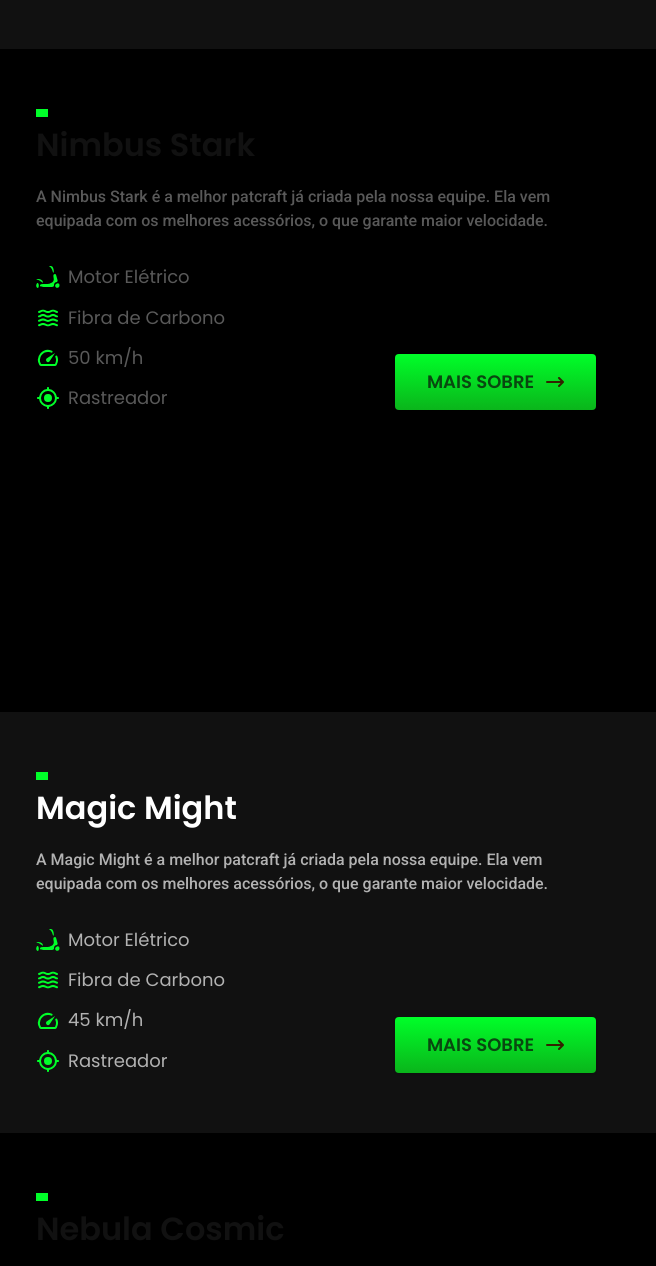
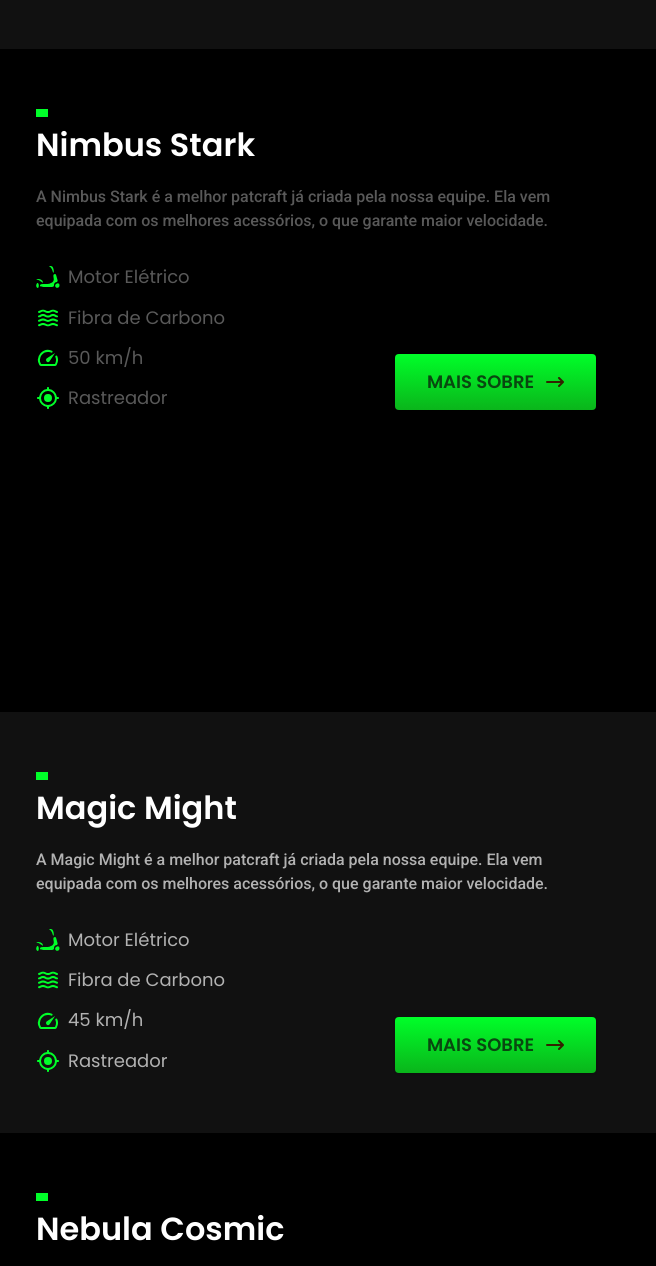
Before and after one commit to matheuslei/patcraft, a plain HTML site: page patinetes.html in a window 1280 px wide. Shown: the part 279-1545 px from the top of the page, 624-1280 px from the left. Drawn offline with Linux system fonts and the light colour scheme.

Commit message:
Update patinetes.html

```diff
--- a/patinetes.html
+++ b/patinetes.html
@@ -57,7 +57,7 @@
           <span class="font-2-m cor-0">R$ 4999</span>
         </div>
         <div class="patinetes-conteudo">
-          <h2 class="font-1-xl">Nimbus Stark</h2>
+          <h2 class="font-1-xl cor-0">Nimbus Stark</h2>
           <p class="font-2-s cor-8">
             A Nimbus Stark é a melhor patcraft já criada pela nossa equipe. Ela
             vem equipada com os melhores acessórios, o que garante maior
@@ -127,7 +127,7 @@
           <span class="font-2-m cor-0">R$ 3999</span>
         </div>
         <div class="patinetes-conteudo">
-          <h2 class="font-1-xl">Nebula Cosmic</h2>
+          <h2 class="font-1-xl cor-0">Nebula Cosmic</h2>
           <p class="font-2-s cor-8">
             A Nebula Cosmic é a melhor patcraft já criada pela nossa equipe. Ela
             vem equipada com os melhores acessórios, o que garante maior
```
